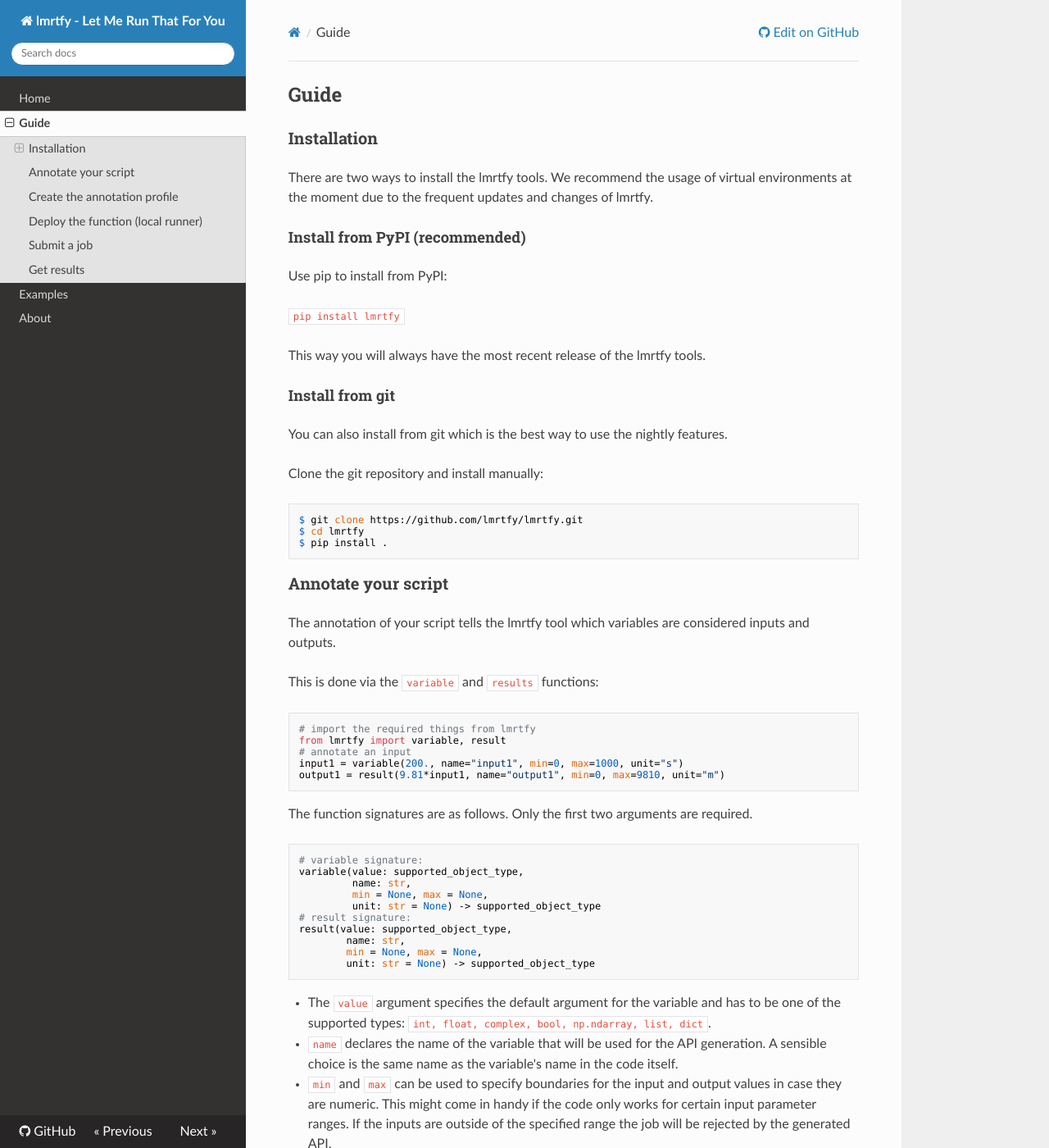
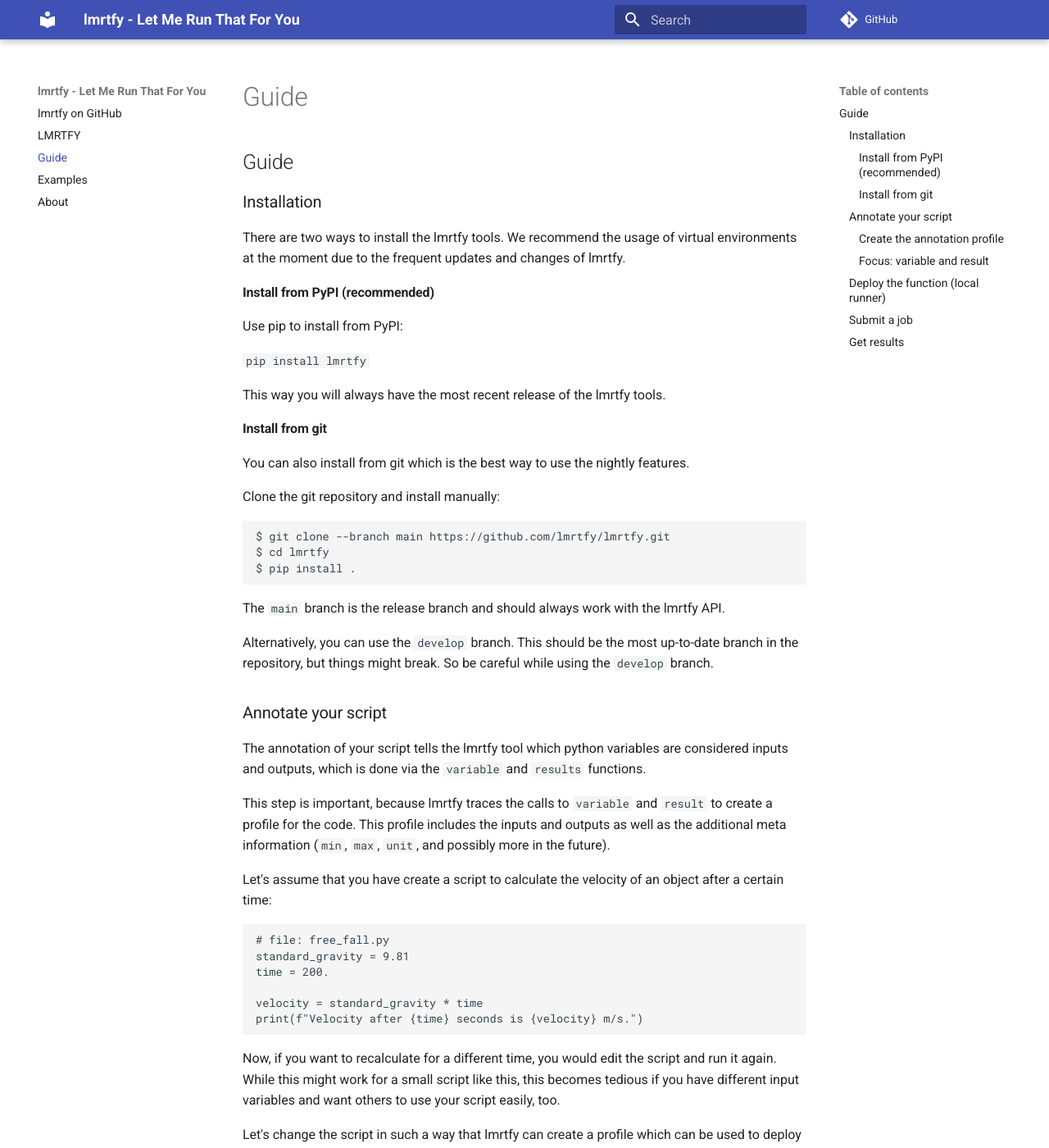
Before and after one commit to lmrtfy/lmrtfy, an MkDocs documentation site: the page built from docs/guide.md, in a window 1280 px wide and 1400 px high. Shown: the whole window at 82% size. Built offline with MkDocs 1.6.1 and Material for MkDocs 9.7.7, drawn with Linux system fonts in a browser that asks for light colours; nearby versions of some CDN libraries; comment, search, counter and statistics services are not loaded; some of the changed text lies outside the part shown.

Commit message:
testing mateiral theme

````diff
--- a/docs/guide.md
+++ b/docs/guide.md
@@ -16,25 +16,78 @@ You can also install from git which is the best way to use the nightly features.
 
 Clone the git repository and install manually:
 ```shell
-$ git clone https://github.com/lmrtfy/lmrtfy.git
+$ git clone --branch main https://github.com/lmrtfy/lmrtfy.git
 $ cd lmrtfy
 $ pip install .
 ```
+The `main` branch is the release branch and should always work with the lmrtfy API.
+
+Alternatively, you can use the `develop` branch. This should be the most up-to-date branch in the
+repository, but things might break. So be careful while using the `develop` branch.
+
 
 ## Annotate your script
 
-The annotation of your script tells the lmrtfy tool which variables are considered inputs and outputs.
+The annotation of your script tells the lmrtfy tool which python variables are considered inputs and
+outputs, which is done via the `variable` and `results` functions.
 
-This is done via the `variable` and `results` functions:
+This step is important, because lmrtfy traces the calls to `variable` and `result` to create a profile
+for the code. This profile includes the inputs and outputs as well as the additional meta information
+(`min`, `max`, `unit`, and possibly more in the future).
+
+Let's assume that you have create a script to calculate the velocity of an object after a certain time:
 ```python
+# file: free_fall.py
+standard_gravity = 9.81
+time = 200.
+
+velocity = standard_gravity * time
+print(f"Velocity after {time} seconds is {velocity} m/s.")
+```
+
+Now, if you want to recalculate for a different time, you would edit the script and run it again. While
+this might work for a small script like this, this becomes tedious if you have different input variables
+and want others to use your script easily, too.
+
+Let's change the script in such a way that lmrtfy can create a profile which can be used to deploy
+the function and make it available to other users:
+
+```python
+# file: free_fall_lmrtfy.py
 # import the required things from lmrtfy
 from lmrtfy import variable, result
+standard_gravity = 9.81
 # annotate an input
-input1 = variable(200., name="input1", min=0, max=1000, unit="s")
-output1 = result(9.81*input1, name="output1", min=0, max=9810, unit="m")
+time = variable(200., name="time", min=0, max=1000, unit="s")
+
+# annotate an output
+velocity = result(9.81*time , name="velocity", min=0, max=9810, unit="m")
+print(f"Velocity after {time} seconds is {velocity} m/s.")
 ```
 
-The function signatures are as follows. Only the first two arguments are required.
+If you run `python free_fall_lmrtfy.py` you get the exact same result as before. During the run, lmrtfy
+created the profile for `free_fall_lmrtfy.py` which will be needed to deploy the function.
+
+### Create the annotation profile
+It is required to run your script at least once with the regular python interpreter to create the
+annotation profile which will be used to generate the API.
+```shell
+$ python <script.py>
+```
+
+The profile is currently saved under `~/.lmrtfy/profiles` which will change in the future to respect
+XDG directory specifications.
+
+### Focus: `variable` and `result`
+
+These functions are transparent. That means the assignment `a = variable(5, name="a")` assigns `a`
+the value `5`. This way you can run the script simply with your local python interpreter if lmrtfy is
+installed in the environment. `variable` and `result` do not have any external dependency (e.g. API calls)
+
+The functions signatures are as follows. Only the first two arguments are required. Ideally, the
+`name` argument should match the name of the variable you assign to, although that is not necessary.
+It's considered to be a best practice, because it reduces possible errors and fosters a more intuitive
+understanding of the code.
 ```python
 # variable signature:
 variable(value: supported_object_type,
@@ -57,15 +110,7 @@ result(value: supported_object_type,
 * `unit` is a `str` that declares the unit of the variable/result. This is especially useful in scientific
   calculations where units are often not standardized and unclear.
 
-## Create the annotation profile
-It is required to run your script at least once with the regular python interpreter to create the
-annotation profile which will be used to generate the API.
-```shell
-$ python <script.py>
-```
 
-The profile is currently saved under `~/.lmrtfy/profiles` which will change in the future to respect
-XDG directory specifications.
 
 ## Deploy the function (local runner)
 Now you can deploy the function and make it available via the lmrtfy API. This is simply done by
@@ -75,8 +120,18 @@ $ lmrtfy deploy <path_to_script.py> --local
 The `--local` flag means that the script will run locally on your computer and waits for jobs from
 the outside. The lmrtfy API only allows job submissions that fit your deployed annotation profile.
 
-The inputs are type checked and also checked for their valid ranges and units. Only jobs that can run
-successfully with your code reach your code at all.
+In the future you will be able to deploy directly to the cloud. Then, you do not have to host the runner
+yourself.
+
+The current workaround would be to use `lmrtfy` on a server or inside a docker container which can
+be hosted in the cloud.
+
+When a job is submitted the types of the job's input parameters are checked by the lmrtfy API. Futhermore
+they are also checked for their bounds and their units. This way, only jobs that can be run successfully
+with the script belonging to the deployed profile.
+
+**Note: Don't change the script after you have deployed it. The current advice would be to copy and
+rename the script before deployment. In later versions, this will be taken care of by the lmrtfy tool**
 
 ## Submit a job
 The lmrtfy tool also provides a way to submit jobs with the `lmrtfy` CLI tool. All you need for this
--- a/docs/requirements.txt
+++ b/docs/requirements.txt
@@ -20,3 +20,4 @@ pyyaml_env_tag==0.1
 six==1.16.0
 watchdog==2.1.9
 zipp==3.8.1
+mkdocs-material==1.0.3
--- a/mkdocs.yml
+++ b/mkdocs.yml
@@ -6,7 +6,7 @@ site_author: lmrtfy
 docs_dir: 'docs'
 
 theme:
-  name: readthedocs
+  name: material
   highlight_js: true
 
 
@@ -27,7 +27,8 @@ markdown_extensions:
       permalink: "#"
 
 nav:
-  - 'index.md'
+  - lmrtfy on GitHub: "https://github.com/lmrtfy/lmrtfy"
+  - LMRTFY: 'index.md'
   - 'guide.md'
   - 'examples.md'
   - 'about.md'
````
Also changed, not shown: docs/index.md (+1 -1 lines), 1 other file.
